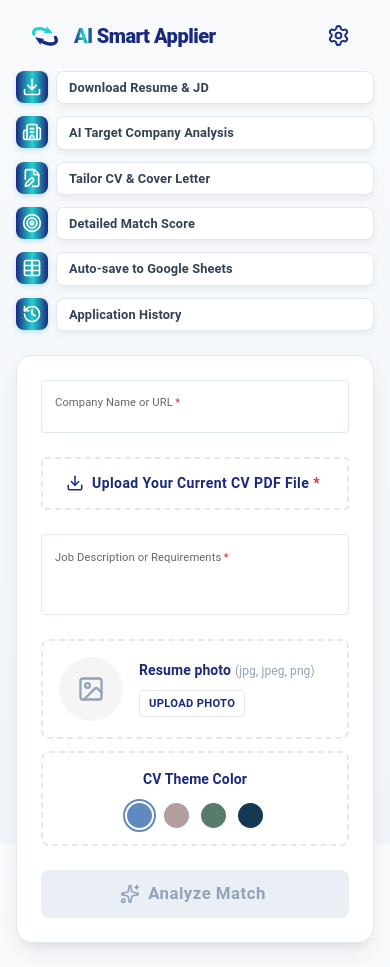
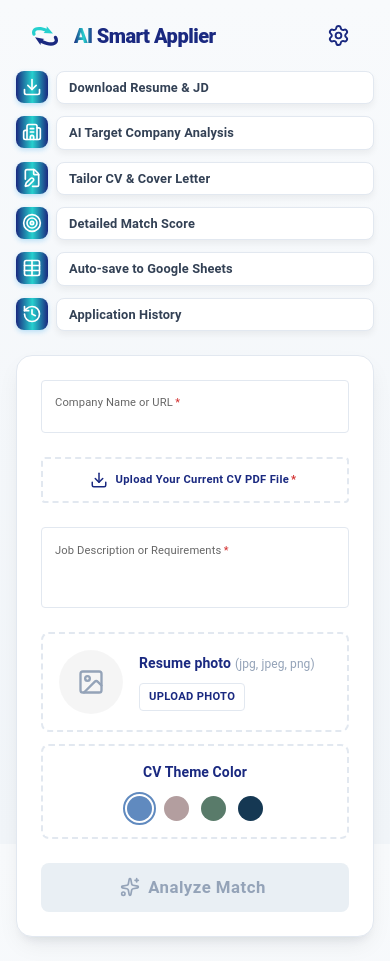
Before and after one commit to Olena457/ai-job-apply, a Next.js app in the folder apps/web/: page / in a window 390 px wide. Built offline with nearby package versions, Linux system fonts and the light colour scheme; no server answers; what @mui/material-nextjs would draw is missing.

Commit message:
chore: fix text overflow on mobile screens

```diff
--- a/apps/web/src/components/ui/FileUploader.tsx
+++ b/apps/web/src/components/ui/FileUploader.tsx
@@ -1,5 +1,3 @@
-
-
 "use client";
 
 import { ChangeEvent } from "react";
@@ -21,19 +19,22 @@
       <Button
         component="label"
         variant="outlined"
-        startIcon={<Download size={18} style={{ color: COLORS.navy }} />}
+        startIcon={<Download size={18} style={{ color: COLORS.navy, flexShrink: 0 }} />}
         fullWidth
         sx={{
           py: 1.5,
-          px: 1,
+          px: { xs: 0.5, sm: 1 },
           textTransform: "none",
           borderStyle: "dashed",
           borderColor: cvFile ? COLORS.navy : COLORS.border,
           color: COLORS.navy,
           borderWidth: 2,
-          fontWeight: 600,
-          fontSize: "0.875rem",
-          whiteSpace: "nowrap",
+          fontWeight: 650,
+          fontSize: "clamp(0.7rem, 2.2vw, 0.875rem)",
+          lineHeight: 1.3,
+          textAlign: "center",
+          whiteSpace: "normal",
+          wordBreak: "break-word",
           "&:hover": {
             borderColor: COLORS.navy,
             bgcolor: "rgba(26, 41, 128, 0.04)",
@@ -44,7 +45,7 @@
           "Change File"
         ) : (
           <>
-            Upload Your Current CV PDF File <span style={{ color: COLORS.asterisk, marginLeft: "4px" }}>*</span>
+            Upload Your Current CV PDF File <span style={{ color: COLORS.asterisk, marginLeft: "2px" }}>*</span>
           </>
         )}
         <input
```
